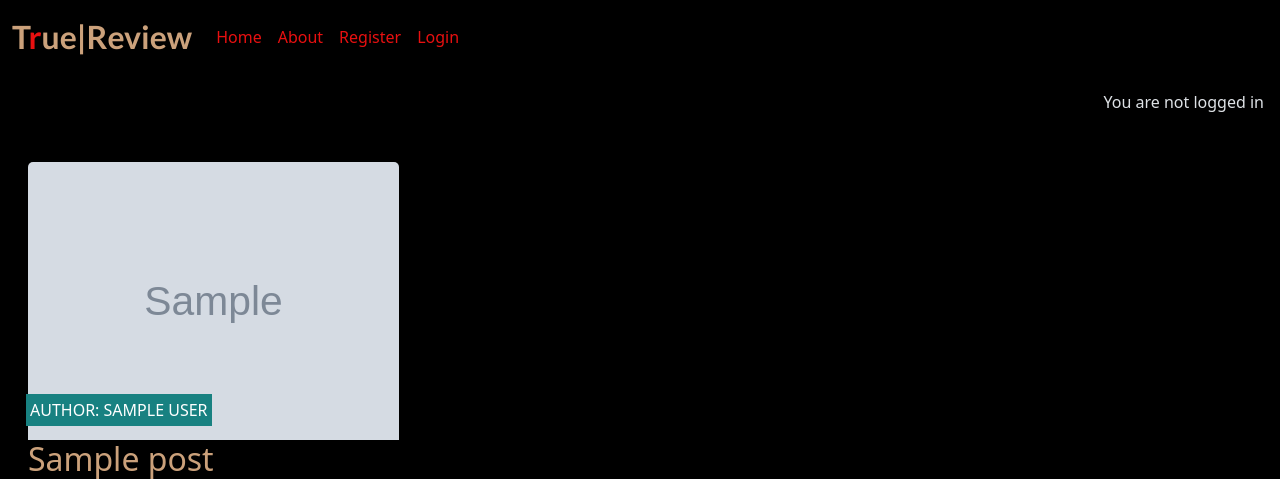
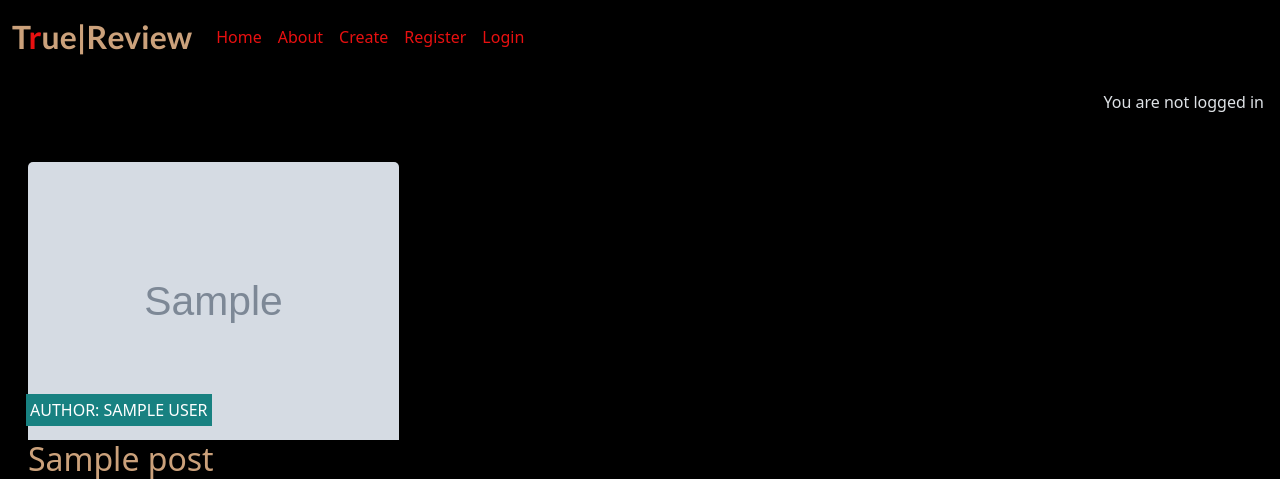
Before and after one commit to Geoff-Fletcher/True_Review, a Django app: template review/templates/review/index.html in a window 1280 px wide. Shown: the top 479 px of the page. Run offline with Django 4.2, Linux system fonts and the light colour scheme; the template is opened without the code that fills it: most values are stand-ins (such as "Sample title", 1, 10 or a date in 2020); grey boxes marked "Sample" are stand-in pictures.

Commit message:
link about page to navbar add and link create tab

```diff
--- a/static/css/style.css
+++ b/static/css/style.css
@@ -200,7 +200,7 @@ body {
 }
 
 .navbar-toggler-icon {
-    background-color: red !important;
+    background-color: #CBA17B !important;
 }
 
 .navbar-toggler:hover .navbar-toggler-icon {
--- a/templates/base.html
+++ b/templates/base.html
@@ -48,7 +48,10 @@
                         <a class="nav-link {% if request.path == home_url %}active{% endif %}" href="{% url 'index' %}">Home</a>
                     </li>
                     <li class="nav-item">
-                        <a class="nav-link {% if request.path == about_url %}active{% endif %}" href="#">About</a>
+                        <a class="nav-link {% if request.path == about_url %}active{% endif %}" href="{% url 'about' %}">About</a>
+                    </li>
+                    <li class="nav-item">
+                        <a class="nav-link {% if request.path == about_url %}active{% endif %}" href="{% url 'create_moviereview' %}">Create</a>
                     </li>
 
                     {% if user.is_authenticated %}
```
